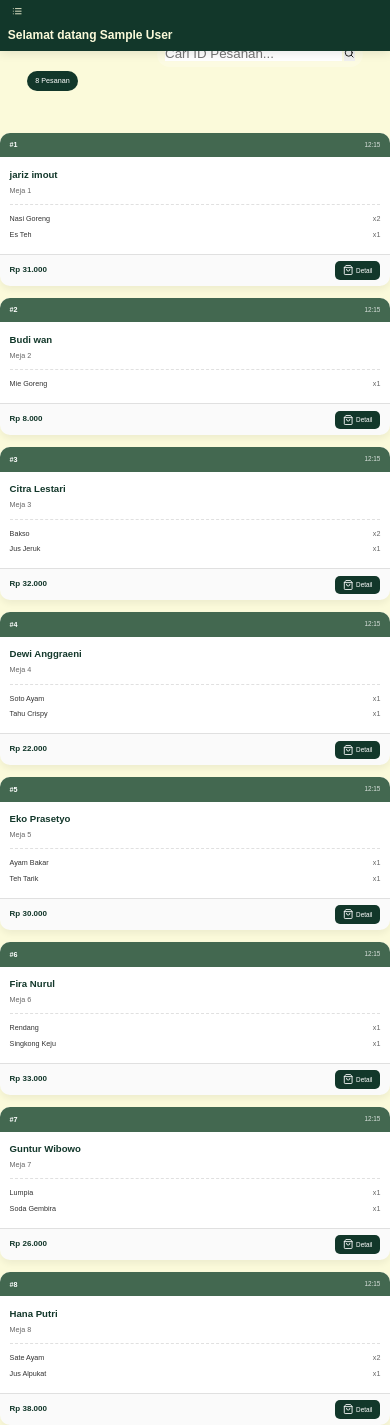
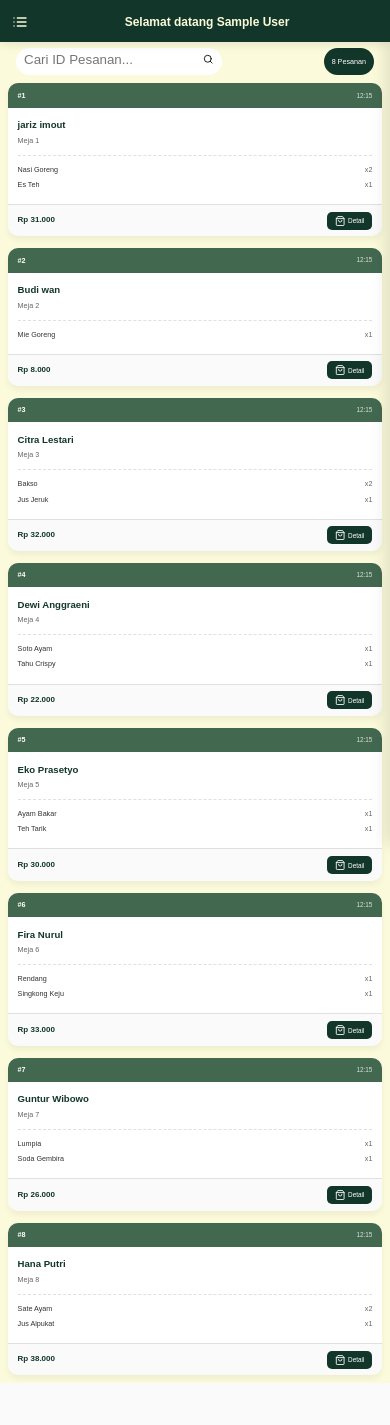
Before and after one commit to Nakaya01/Pemweb_AngkringAAN, a PHP site: page /Pemweb_AngkringAAN/kasir.php in a window 390 px wide. After the commit the page ends 1383 px from the top, so only its background shows below. Run offline with PHP 8.4, Linux system fonts and the light colour scheme; the visitor is signed in with stand-in values (Sample User, id 1); data comes from the database, SQL or seed files in the repository; some web fonts are replaced.

Commit message:
update menu kasir

```diff
--- a/css/style.css
+++ b/css/style.css
@@ -387,7 +387,7 @@ nav.hide {
   .minuman-card,
   .snack-card {
     width: 47%;
-    height: 8rem;
+    padding: 10%;
     margin: 1.5%;
     box-sizing: border-box;
   }
--- a/css/styleKasir.css
+++ b/css/styleKasir.css
@@ -22,6 +22,9 @@
 }
 
 body {
+  min-height: 100dvh;
+  display: flex;
+  flex-direction: column;
   font-family: "Poppins", sans-serif;
   background-color: var(--bg);
   color: var(--text);
@@ -30,10 +33,9 @@ body {
 
 .navbar {
   display: flex;
-  justify-content: space-between;
   align-items: center;
-  padding: 1.4rem 7%;
-  position: fixed;
+  padding: 1.4rem 2%;
+  position: relative;
   background-color: var(--primary);
   top: 0;
   left: 0;
@@ -47,6 +49,15 @@ body {
   display: flex;
 }
 
+#menu {
+  padding-top: 1rem;
+}
+
+#menu .feather {
+  height: 2rem;
+  width: 2rem;
+}
+
 #chart,
 #edit,
 #archive,
@@ -56,7 +67,7 @@ body {
 
 .navbar-menu .navbar-extra {
   position: absolute;
-  display: inline;
+  display: none;
   top: 100%;
   left: 100%;
   background-color: rgba(0, 0, 0, 0.6);
@@ -67,6 +78,7 @@ body {
 
 .navbar-extra.hidden {
   left: 0%;
+  display: inline;
 }
 
 .navbar-menu .navbar-extra a {
@@ -86,6 +98,14 @@ body {
   color: var(--accent);
 }
 
+.navbar-user {
+  position: absolute;
+  left: 50%;
+  transform: translateX(-50%);
+  text-align: center;
+  white-space: nowrap;
+}
+
 .navbar-user h6 {
   font-family: "Lexend Zetta", sans-serif;
   color: var(--bg);
@@ -93,45 +113,48 @@ body {
 }
 
 .main {
-  min-height: 100dvh;
   display: flex;
-  flex-direction: column;
-  justify-content: flex-start;
+  flex: 1;
+  gap: 2rem;
   align-items: center;
   padding: 2rem 7%;
-}
-
-.list-pesanan {
-  max-width: 75rem;
 }
 
 .pesanan-header {
   display: flex;
   justify-content: space-between;
-  align-items: center;
-  margin: 5.3rem 7%;
+  margin: 0.8rem 2rem 1rem 2rem;
 }
 
 .search-box {
-  background-color: rgba(255, 255, 255, 0.2);
+  background-color: rgb(255, 255, 255);
   border-radius: 30px;
   padding: 0.5rem 1rem;
   transition: all 0.3s;
 }
 
+.search-box button {
+  background-color: rgb(255, 255, 255);
+}
+
+.search-box input {
+  padding-bottom: 0.5rem;
+}
+
 .pesanan-count {
   background-color: var(--primary);
   color: white;
-  padding: 0.5rem 1rem;
-  border-radius: 20px;
+  padding: 1rem;
+  border-radius: 30px;
   font-size: 0.9rem;
 }
 
 .pesanan-container {
   display: grid;
   grid-template-columns: repeat(auto-fill, minmax(300px, 1fr));
+  align-self: center;
   gap: 1.5rem;
-  margin-top: 1rem;
+  margin: 1rem;
 }
 
 .empty-state {
@@ -263,7 +286,7 @@ body {
   box-shadow: -5px 0 15px rgba(0, 0, 0, 0.1);
   transition: right 0.3s ease;
   z-index: 9999;
-  display: none;
+  /* display: none; */
   flex-direction: column;
   padding-top: 70px; /* Sesuaikan dengan tinggi navbar */
 }
@@ -403,8 +426,6 @@ body {
   html {
     font-size: 100%;
   }
-}
-@media (max-width: 1024px) {
   .pesanan-container {
     grid-template-columns: repeat(auto-fill, minmax(280px, 1fr));
   }
@@ -425,9 +446,11 @@ body {
     right: 0;
   }
   .pesanan-header {
-    flex-direction: column;
     align-items: flex-start;
     gap: 0.5rem;
+  }
+  .pesanan-container {
+
   }
   .feather {
     width: 1.7rem;
@@ -440,19 +463,18 @@ body {
     font-size: 50%;
   }
   .navbar {
-    flex-wrap: wrap;
     padding: 0.8rem 2%;
   }
   .navbar-user {
-    order: 1;
+    position: relative; /* ubah dari absolute ke relative */
+    left: auto;
+    transform: none;
     width: 100%;
+    text-align: center;
     margin-top: 0.5rem;
   }
   .navbar-user h6 {
     font-size: 1.5rem;
-  }
-  .search-box {
-    margin-left: auto;
   }
   .pesanan-container {
     grid-template-columns: 1fr;
--- a/kasir.php
+++ b/kasir.php
@@ -103,7 +103,7 @@ $pesanan = getPesananAktif();
         </div>
       </section>
     </main>
-    <aside class="rincian-pesanan">
+    <div class="rincian-pesanan">
       <div class="rincian-header">
         <h2></h2>
         <button class="close-rincian"><i data-feather="x"></i></button>
@@ -112,7 +112,7 @@ $pesanan = getPesananAktif();
       </div>
       <button class="btn-selesai">Selesai</button>
       <button class="btn-batal">Batalkan Pesanan</button>
-    </aside>
+    </div>
     <script>
       feather.replace();
     </script>
```
